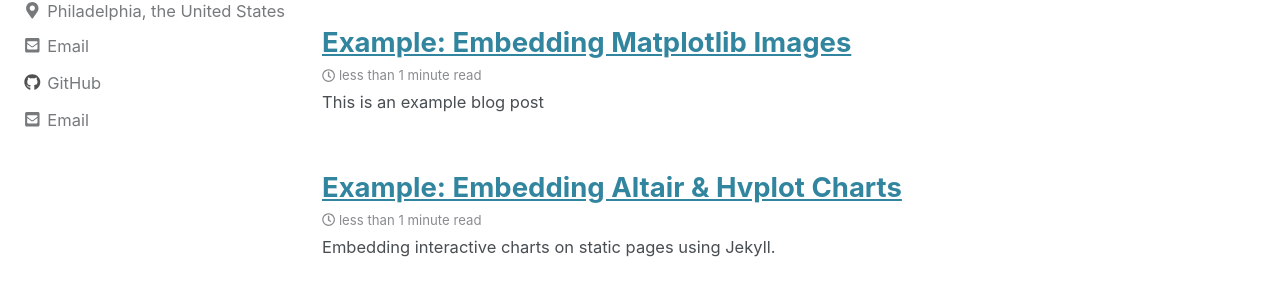
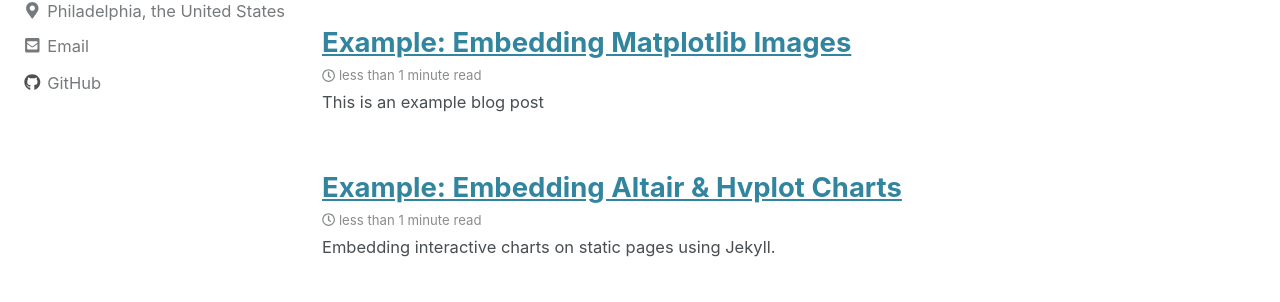
Before and after one commit to liziqun/MUSA620_Final_Project, a Jekyll site: the page built from index.html, in a window 1280 px wide. Shown: the part 338-640 px from the top of the page. Built offline with Jekyll 4.4.1, drawn with Linux system fonts in a browser that asks for light colours; cached includes are drawn as plain includes; nearby versions of some CDN libraries; a script that is not in the unit is left out; the list of posts is cut into pages by our own code.

Commit message:
Update _config.yml

```diff
--- a/_config.yml
+++ b/_config.yml
@@ -109,7 +109,7 @@ author:
   avatar: "/assets/photo/photo.jpg"
   bio: " Master of Urban Spatial Analytics, University of Pennsylvania"
   location: "Philadelphia, the United States"
-  email: "liziqun@upenn.edu"
+  email: #"liziqun@upenn.edu"
   links:
     - label: "Email"
       icon: "fas fa-fw fa-envelope-square"
```
